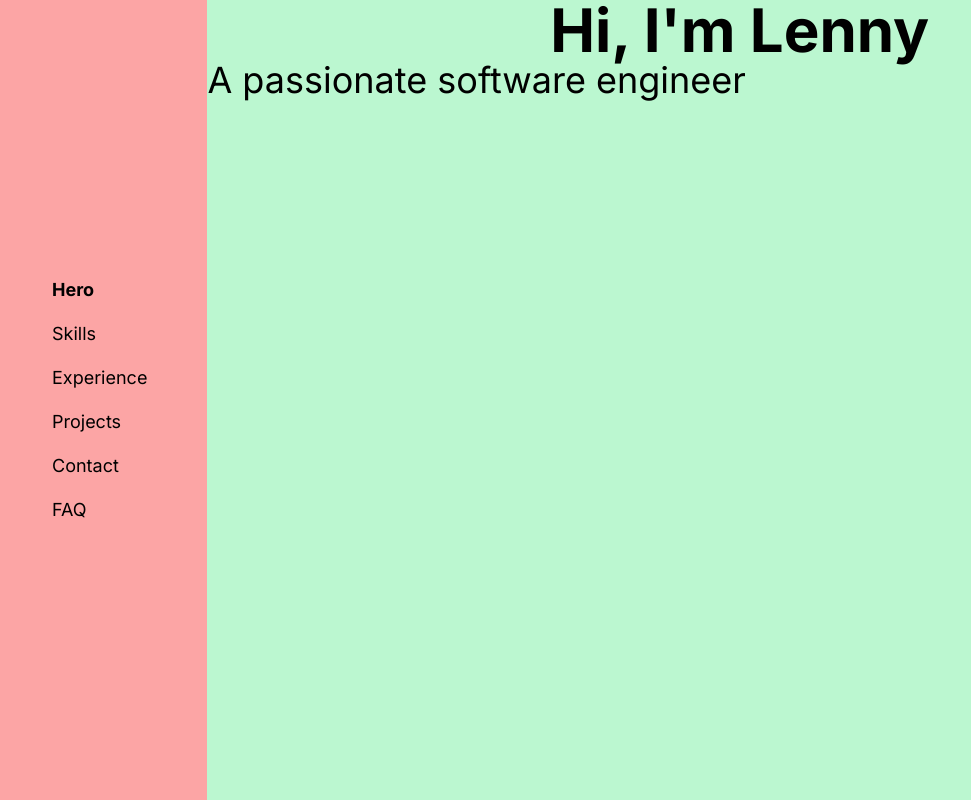
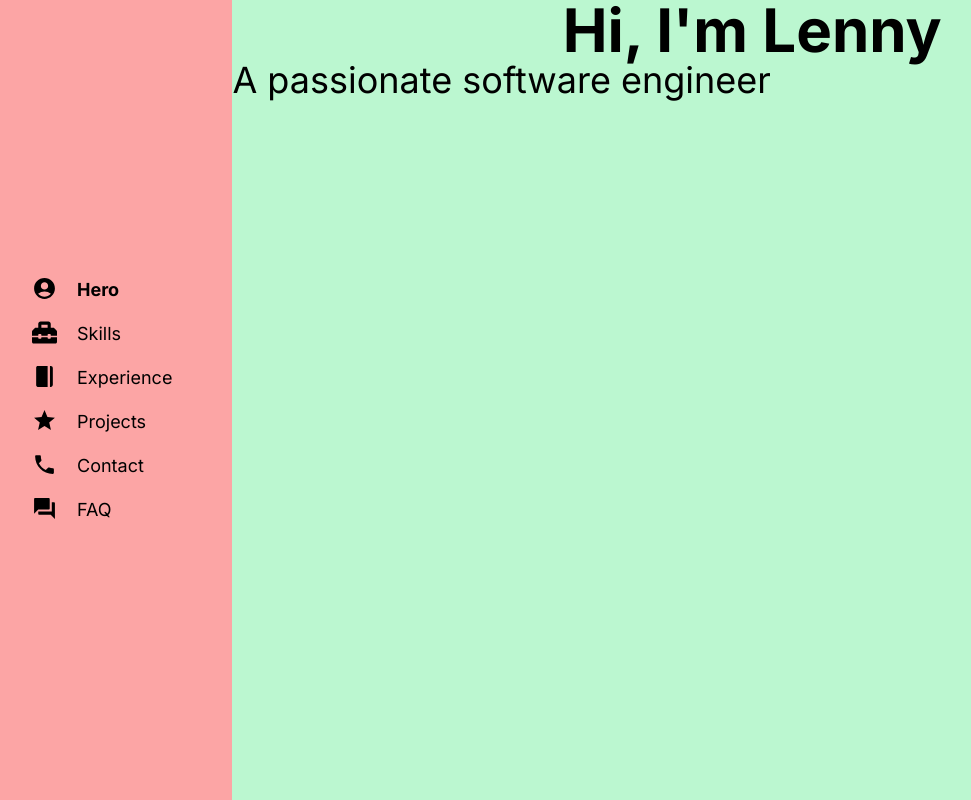
Before and after one commit to GarnierLenny/Portfolio, a Next.js app: page / in a window 1280 px wide. Shown: the top 800 px of the page, without its empty margins (8-979 px from the left). Built offline with nearby package versions, Linux system fonts and the light colour scheme.

Commit message:
FEAT - sidebar icons

```diff
--- a/src/components/Header.component.tsx
+++ b/src/components/Header.component.tsx
@@ -1,14 +1,40 @@
 import palette from "@/utils/palette.utils";
-import React from "react";
+import React, { ReactNode } from "react";
+import { MdAccountCircle, MdStar, MdPhone, MdQuestionAnswer } from "react-icons/md";
+import { FaToolbox } from "react-icons/fa";
+import { IoMdJournal } from "react-icons/io";
+
+type SectionType = {
+  name: string;
+  icon: ReactNode;
+};
 
 export default function Header({refs, values}) {
-  const sections: string[] = [
-    "Hero",
-    "Skills",
-    "Experience",
-    "Projects",
-    "Contact",
-    "FAQ",
+  const sections: SectionType[] = [
+    {
+      name: "Hero",
+      icon: <MdAccountCircle size={25} />,
+    },
+    {
+      name: "Skills",
+      icon: <FaToolbox size={25} />,
+    },
+    {
+      name: "Experience",
+      icon: <IoMdJournal size={25} />,
+    },
+    {
+      name: "Projects",
+      icon: <MdStar size={25} />,
+    },
+    {
+      name: "Contact",
+      icon: <MdPhone size={25} />,
+    },
+    {
+      name: "FAQ",
+      icon: <MdQuestionAnswer size={25} />,
+    },
   ];
 
   const executeScroll = (index: number) => {
@@ -20,7 +46,10 @@ export default function Header({refs, values}) {
     <div className="hidden md:block">
       <div className="flex top-0 sticky h-screen flex-col gap-y-4 justify-center px-10 left-0 text-black md:bg-red-300">
         {sections.map((section, index) => (
-          <div key={index} onClick={() => executeScroll(index)} className={`w-full cursor-pointer px-5 text-lg ${values.selected === index ? 'font-bold' : ''}`}>{section}</div>
+          <div onClick={() => executeScroll(index)} className="flex flex-row justify-center text-start" key={index}>
+            <div>{section.icon}</div>
+            <p className={`w-full cursor-pointer px-5 text-lg ${values.selected === index ? 'font-bold' : ''}`}>{section.name}</p>
+          </div>
         ))}
       </div>
     </div>
```
Also changed, not shown: package.json (+5 -4 lines), vercel.json (added), 1 other file (tests, documents, lock files or other folders).
